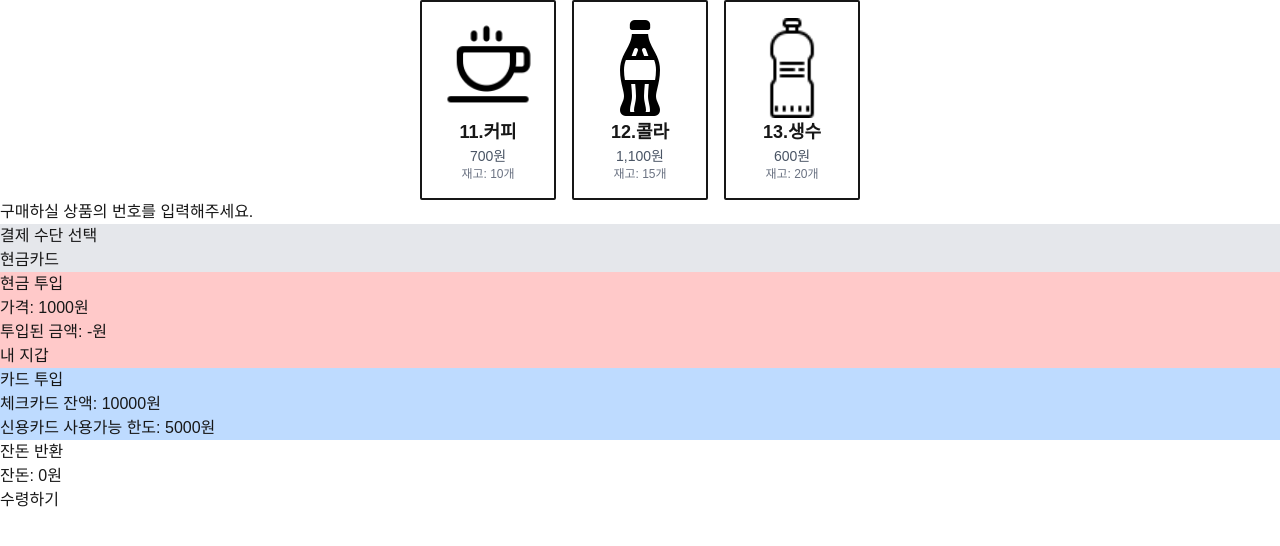
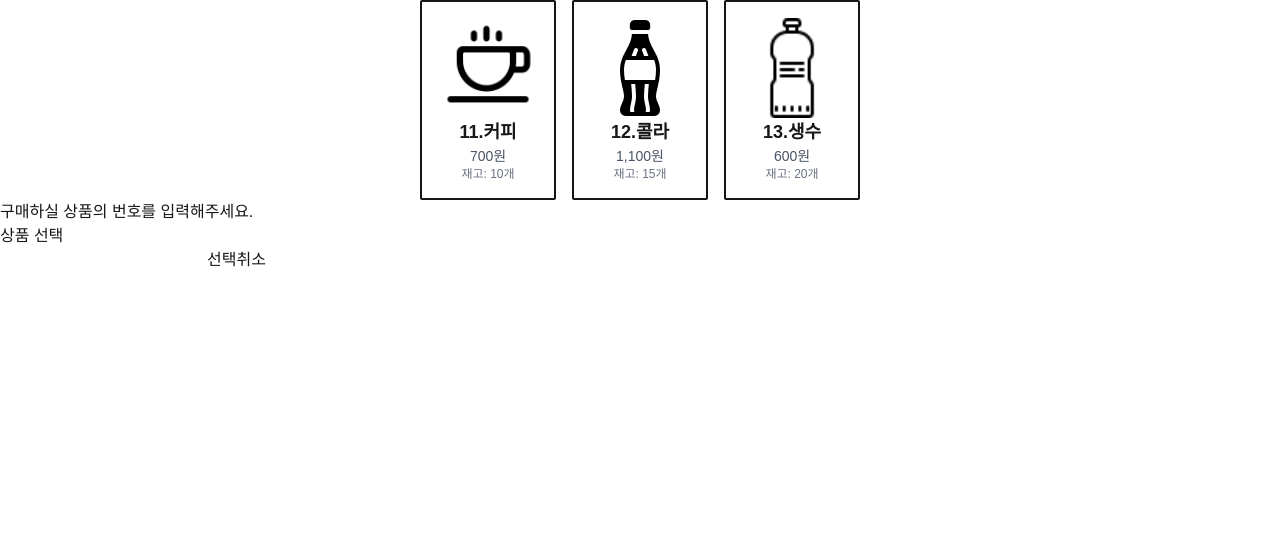
Before and after one commit to student513/johyeongjun-vending-machine, a Next.js app: page / in a window 1280 px wide. Shown: the top 546 px of the page. Built offline with nearby package versions, Linux system fonts and the light colour scheme.

Commit message:
컴포넌트 분리

```diff
--- /dev/null
+++ b/src/app/VendingMachine.tsx
@@ -0,0 +1,92 @@
+import { useVendingProcess } from "@/contexts/vending-process-context";
+import { beverages, VendingStep } from "@/types/vending-machine";
+import Image from "next/image";
+import { InsertPayment } from "./components/insert-payment";
+import { ReturnChange } from "./components/return-change";
+import { SelectPayment } from "./components/select-payment";
+import { SelectProduct } from "./components/select-product";
+
+interface BeverageItemProps {
+  src: string;
+  alt: string;
+  name: string;
+  price: number;
+  quantity: number;
+  number: number;
+}
+
+const BeverageItem = ({
+  src,
+  alt,
+  name,
+  price,
+  quantity,
+  number,
+}: BeverageItemProps) => (
+  <div className="bg-white border-2 border-solid p-4 rounded-xs flex flex-col items-center">
+    <Image aria-hidden src={src} alt={alt} width={100} height={100} />
+    <div className="text-lg font-semibold">
+      {number}.{name}
+    </div>
+    <div className="text-sm text-gray-600">{price.toLocaleString()}원</div>
+    <div className="text-xs text-gray-500">재고: {quantity}개</div>
+  </div>
+);
+
+const beverageImages = {
+  커피: "/coffee.png",
+  콜라: "/coke.png",
+  생수: "/water.png",
+};
+
+export const VendingMachine = () => {
+  const { vendingProcess } = useVendingProcess();
+
+  const renderStep = () => {
+    switch (vendingProcess.step) {
+      case VendingStep.SELECT_PRODUCT:
+        return <SelectProduct />;
+      case VendingStep.SELECT_PAYMENT:
+        return <SelectPayment />;
+      case VendingStep.INSERT_PAYMENT:
+        return <InsertPayment />;
+      case VendingStep.RETURN_CHANGE:
+        return <ReturnChange />;
+    }
+  };
+
+  const renderMessage = () => {
+    switch (vendingProcess.step) {
+      case VendingStep.SELECT_PRODUCT:
+        return "구매하실 상품의 번호를 입력해주세요.";
+      case VendingStep.SELECT_PAYMENT:
+        return "결제 수단을 선택해주세요.";
+      case VendingStep.INSERT_PAYMENT:
+        return "금액을 투입해주세요.";
+      case VendingStep.RETURN_CHANGE:
+        return "잔돈을 가져가주세요.";
+      default:
+        return "";
+    }
+  };
+
+  return (
+    <div>
+      <div className="flex justify-center items-center gap-4">
+        {beverages.map((beverage) => (
+          <BeverageItem
+            key={beverage.name}
+            src={beverageImages[beverage.name as keyof typeof beverageImages]}
+            alt={`${beverage.name} icon`}
+            name={beverage.name}
+            price={beverage.price}
+            quantity={beverage.quantity}
+            number={beverage.number}
+          />
+        ))}
+      </div>
+      <div>{renderMessage()}</div>
+      <div>{renderStep()}</div>
+    </div>
+  );
+};
--- /dev/null
+++ b/src/app/components/insert-payment.tsx
@@ -0,0 +1,18 @@
+export const InsertPayment = () => {
+  return (
+    <div>
+      <div className="bg-red-200">
+        <div>현금 투입</div>
+        <div>가격: 1000원</div>
+        <div>투입된 금액: -원</div>
+        <div>내 지갑</div>
+      </div>
+      <div className="bg-blue-200">
+        <div>카드 투입</div>
+        {/* TODO: 라디오버튼으로 선택 가능하게 */}
+        <div>체크카드 잔액: 10000원</div>
+        <div>신용카드 사용가능 한도: 5000원</div>
+      </div>
+    </div>
+  );
+};
--- /dev/null
+++ b/src/app/components/return-change.tsx
@@ -0,0 +1,9 @@
+export const ReturnChange = () => {
+  return (
+    <div>
+      <div>잔돈 반환</div>
+      <div>잔돈: 0원</div>
+      <button>수령하기</button>
+    </div>
+  );
+};
--- /dev/null
+++ b/src/app/components/select-payment.tsx
@@ -0,0 +1,9 @@
+export const SelectPayment = () => {
+  return (
+    <div className="bg-gray-200">
+      <div>결제 수단 선택</div>
+      <button>현금</button>
+      <button>카드</button>
+    </div>
+  );
+};
--- /dev/null
+++ b/src/app/components/select-product.tsx
@@ -0,0 +1,50 @@
+"use client";
+import { useVendingProcess } from "@/contexts/vending-process-context";
+import { beverages, VendingStep } from "@/types/vending-machine";
+import { useState } from "react";
+
+export const SelectProduct = () => {
+  const { setVendingProcess } = useVendingProcess();
+  const [productNumber, setProductNumber] = useState<number>();
+
+  const handleSelectProduct = () => {
+    const selectedProduct = beverages.find(
+      (beverage) => beverage.number === productNumber
+    );
+
+    if (!selectedProduct) {
+      // TODO: 상품 선택 실패 메시지 출력
+      return;
+    }
+
+    setVendingProcess((prev) => ({
+      ...prev,
+      step: VendingStep.SELECT_PAYMENT,
+    }));
+  };
+
+  const handleCancel = () => {
+    setVendingProcess((prev) => ({
+      ...prev,
+      step: VendingStep.SELECT_PRODUCT,
+      selectProduct: {
+        selectedProductNumber: undefined,
+        selectedProductType: undefined,
+        selectedProductPrice: undefined,
+      },
+    }));
+  };
+
+  return (
+    <div>
+      <div>상품 선택</div>
+      <input
+        type="number"
+        value={productNumber}
+        onChange={(e) => setProductNumber(Number(e.target.value))}
+      />
+      <button onClick={handleSelectProduct}>선택</button>
+      <button onClick={handleCancel}>취소</button>
+    </div>
+  );
+};
--- a/src/app/page.tsx
+++ b/src/app/page.tsx
@@ -1,88 +1,12 @@
-import { InventoryItem } from "@/types/vending-machine";
-import Image from "next/image";
+"use client";
 
-interface BeverageItemProps {
-  src: string;
-  alt: string;
-  name: string;
-  price: number;
-  quantity: number;
-  number: number;
-}
-
-const BeverageItem = ({
-  src,
-  alt,
-  name,
-  price,
-  quantity,
-  number,
-}: BeverageItemProps) => (
-  <div className="bg-white border-2 border-solid p-4 rounded-xs flex flex-col items-center">
-    <Image aria-hidden src={src} alt={alt} width={100} height={100} />
-    <div className="text-lg font-semibold">
-      {number}.{name}
-    </div>
-    <div className="text-sm text-gray-600">{price.toLocaleString()}원</div>
-    <div className="text-xs text-gray-500">재고: {quantity}개</div>
-  </div>
-);
-
-const beverages: InventoryItem[] = [
-  { name: "커피", quantity: 10, price: 700, number: 11 },
-  { name: "콜라", quantity: 15, price: 1100, number: 12 },
-  { name: "생수", quantity: 20, price: 600, number: 13 },
-];
-
-const beverageImages = {
-  커피: "/coffee.png",
-  콜라: "/coke.png",
-  생수: "/water.png",
-};
+import { VendingProcessProvider } from "@/contexts/vending-process-context";
+import { VendingMachine } from "./VendingMachine";
 
 export default function Home() {
   return (
-    <div>
-      <div className="flex justify-center items-center gap-4">
-        {beverages.map((beverage) => (
-          <BeverageItem
-            key={beverage.name}
-            src={beverageImages[beverage.name as keyof typeof beverageImages]}
-            alt={`${beverage.name} icon`}
-            name={beverage.name}
-            price={beverage.price}
-            quantity={beverage.quantity}
-            number={beverage.number}
-          />
-        ))}
-      </div>
-      <div>
-        {/* 단계별 안내 메세지 */}
-        구매하실 상품의 번호를 입력해주세요.
-      </div>
-
-      <div className="bg-gray-200">
-        <div>결제 수단 선택</div>
-        <button>현금</button>
-        <button>카드</button>
-      </div>
-      <div className="bg-red-200">
-        <div>현금 투입</div>
-        <div>가격: 1000원</div>
-        <div>투입된 금액: -원</div>
-        <div>내 지갑</div>
-      </div>
-      <div className="bg-blue-200">
-        <div>카드 투입</div>
-        {/* TODO: 라디오버튼으로 선택 가능하게 */}
-        <div>체크카드 잔액: 10000원</div>
-        <div>신용카드 사용가능 한도: 5000원</div>
-      </div>
-      <div>
-        <div>잔돈 반환</div>
-        <div>잔돈: 0원</div>
-        <button>수령하기</button>
-      </div>
-    </div>
+    <VendingProcessProvider>
+      <VendingMachine />
+    </VendingProcessProvider>
   );
 }
--- a/src/contexts/vending-process-context.tsx
+++ b/src/contexts/vending-process-context.tsx
@@ -1,3 +1,4 @@
+"use client";
 import { VendingProcessState, VendingStep } from "@/types/vending-machine";
 import React, { createContext, useContext, useState } from "react";
 
--- a/src/types/vending-machine.ts
+++ b/src/types/vending-machine.ts
@@ -92,15 +92,6 @@ export interface VendingMachine {
   changeMoney: Money; // 거스름돈
 }
 
-// 전체 시스템 상태 타입
-export interface VendingMachineState {
-  userMoney: UserMoney;
-  vendingMachine: VendingMachine;
-  selectedBeverage: string | null;
-  isProcessing: boolean;
-  message: string;
-}
-
 // 화폐 가치에 따른 키 반환 함수
 export const getMoneyKey = (value: number): keyof Omit<Money, "total"> => {
   switch (value) {
@@ -189,3 +180,9 @@ export const initialVendingMachine: VendingMachine = {
     total: 140000,
   },
 };
+
+export const beverages: InventoryItem[] = [
+  { name: "커피", quantity: 10, price: 700, number: 11 },
+  { name: "콜라", quantity: 15, price: 1100, number: 12 },
+  { name: "생수", quantity: 20, price: 600, number: 13 },
+];
```
